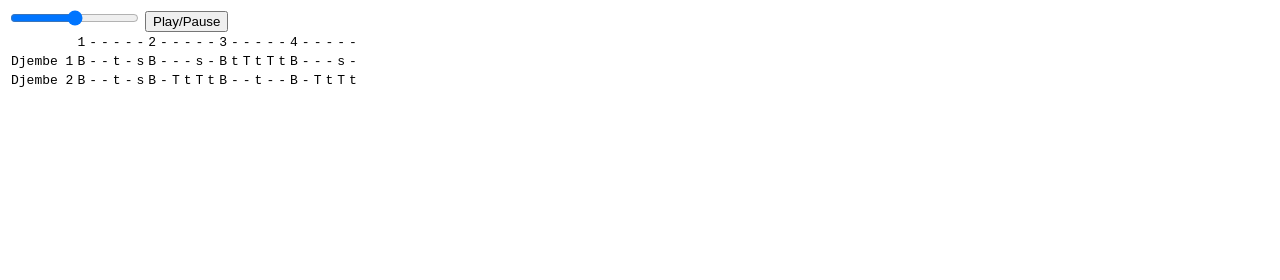
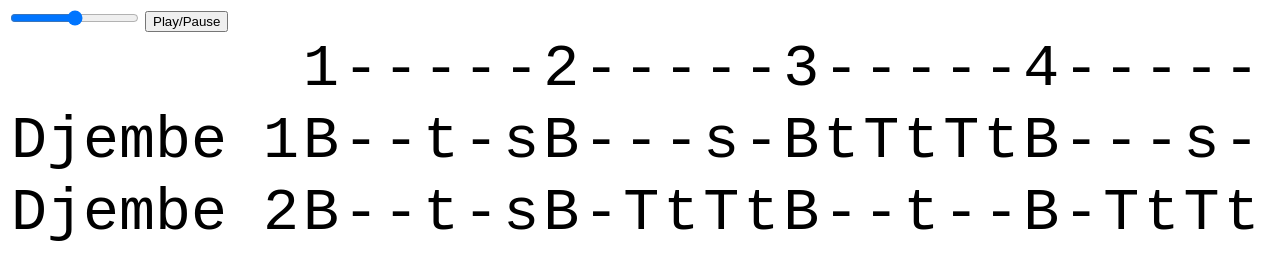
Before and after one commit to roelstappers/DjembeRhythms, a plain HTML site: page tone.html in a window 1280 px wide. Drawn offline with nearby package versions, Linux system fonts and the light colour scheme; no server answers.

Commit message:
larger table

```diff
--- a/tone.html
+++ b/tone.html
@@ -63,14 +63,16 @@ var metronoomtablerow = header.insertRow(0);
 var djembe1tablerow = rhythmtable.insertRow(1);
 var djembe2tablerow = rhythmtable.insertRow(2);
 
-var cell=metronoomtablerow.insertCell(0); cell.innerHTML = ""
-var cell=djembe1tablerow.insertCell(0); cell.innerHTML = "Djembe 1"
-var cell=djembe2tablerow.insertCell(0); cell.innerHTML = "Djembe 2"
+var fontsize="60px"
+var cell=metronoomtablerow.insertCell(0); cell.innerHTML = "";       cell.style.fontSize = fontsize
+var cell=djembe1tablerow.insertCell(0); cell.innerHTML = "Djembe 1"; cell.style.fontSize = fontsize
+var cell=djembe2tablerow.insertCell(0); cell.innerHTML = "Djembe 2"; cell.style.fontSize = fontsize
 
-for (let i=0; i < rhythm1.length; i++) { indices.push(i)
- var c=metronoomtablerow.insertCell(i+1); c.innerHTML = metronoom[i]; c.id="d"+i
-  var c=djembe1tablerow.insertCell(i+1); c.innerHTML = rhythm1[i];
- var c=djembe2tablerow.insertCell(i+1); c.innerHTML = rhythm2[i];
+for (let i=0; i < rhythm1.length; i++) {
+  indices.push(i)
+ var c=metronoomtablerow.insertCell(i+1); c.innerHTML = metronoom[i]; c.id="d"+i; c.style.fontSize = fontsize
+  var c=djembe1tablerow.insertCell(i+1); c.innerHTML = rhythm1[i]; c.style.fontSize = fontsize
+ var c=djembe2tablerow.insertCell(i+1); c.innerHTML = rhythm2[i];  c.style.fontSize = fontsize
 
 }
 
@@ -81,9 +83,12 @@ for (let i=0; i < rhythm1.length; i++) { indices.push(i)
 
 const seq = new Tone.Sequence((time, idx) => {
   //console.log(djembe.get(note))
-  console.log(rhythm1[idx])
-  m = document.getElementById("d"+(idx-1) % rhythm1.length); m.style = "";
-  m = document.getElementById("d"+idx); m.style = "background-color: #d7d9f2";
+ // console.log(rhythm1[idx])
+ var idxm1;
+  if (idx==0) {idxm1 = rhythm1.length-1} else {idxm1 =idx-1}
+  console.log(idxm1)
+  m = document.getElementById("d"+idxm1); m.style.backgroundColor = "";
+  m = document.getElementById("d"+idx); m.style.backgroundColor="#d7d9f2";
   if (rhythm1[idx] != "-") {  djembe1[rhythm1[idx]].start(time);}
   if (rhythm2[idx] != "-") {  djembe2[rhythm2[idx]].start(time);}
 },  indices ).start(0);
```
